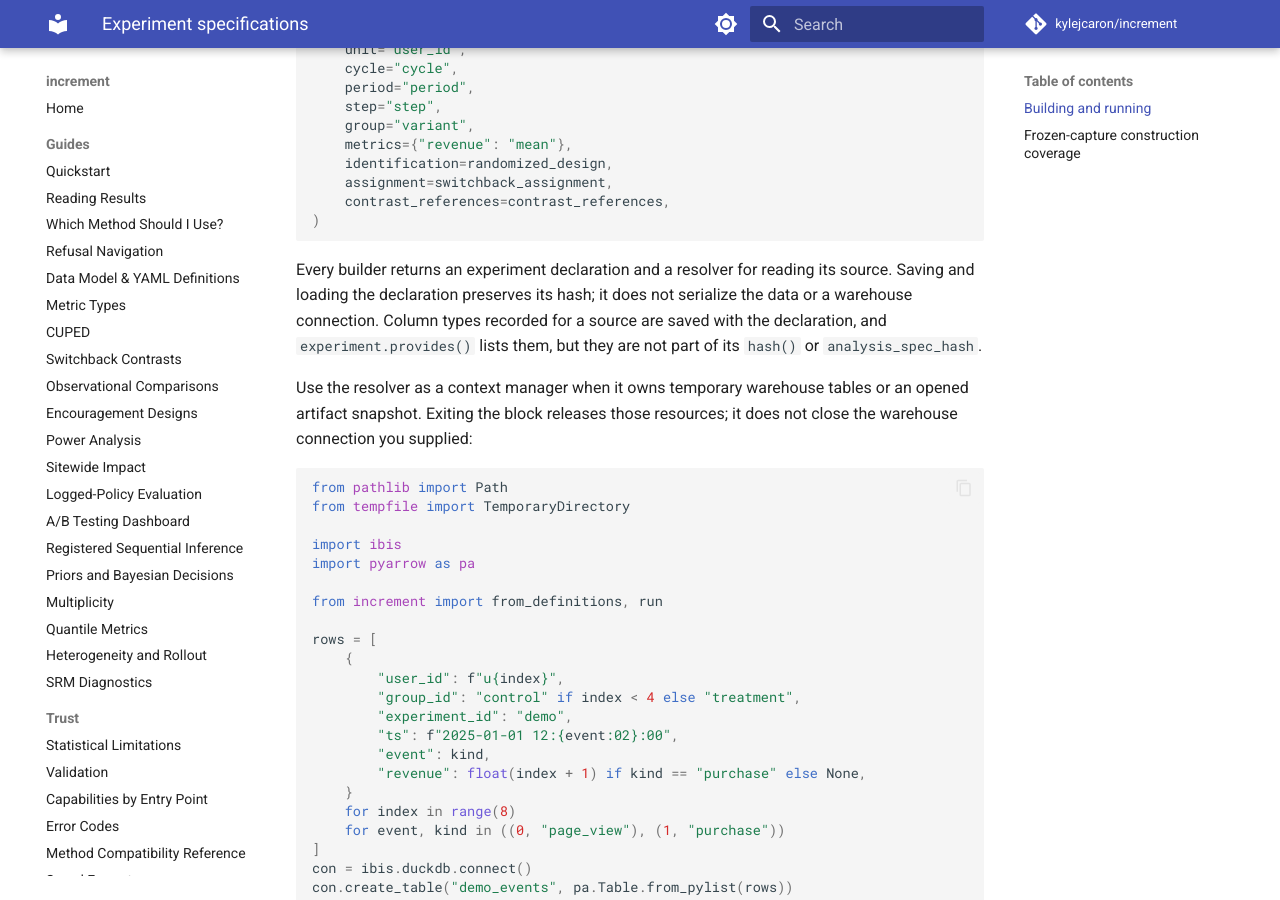
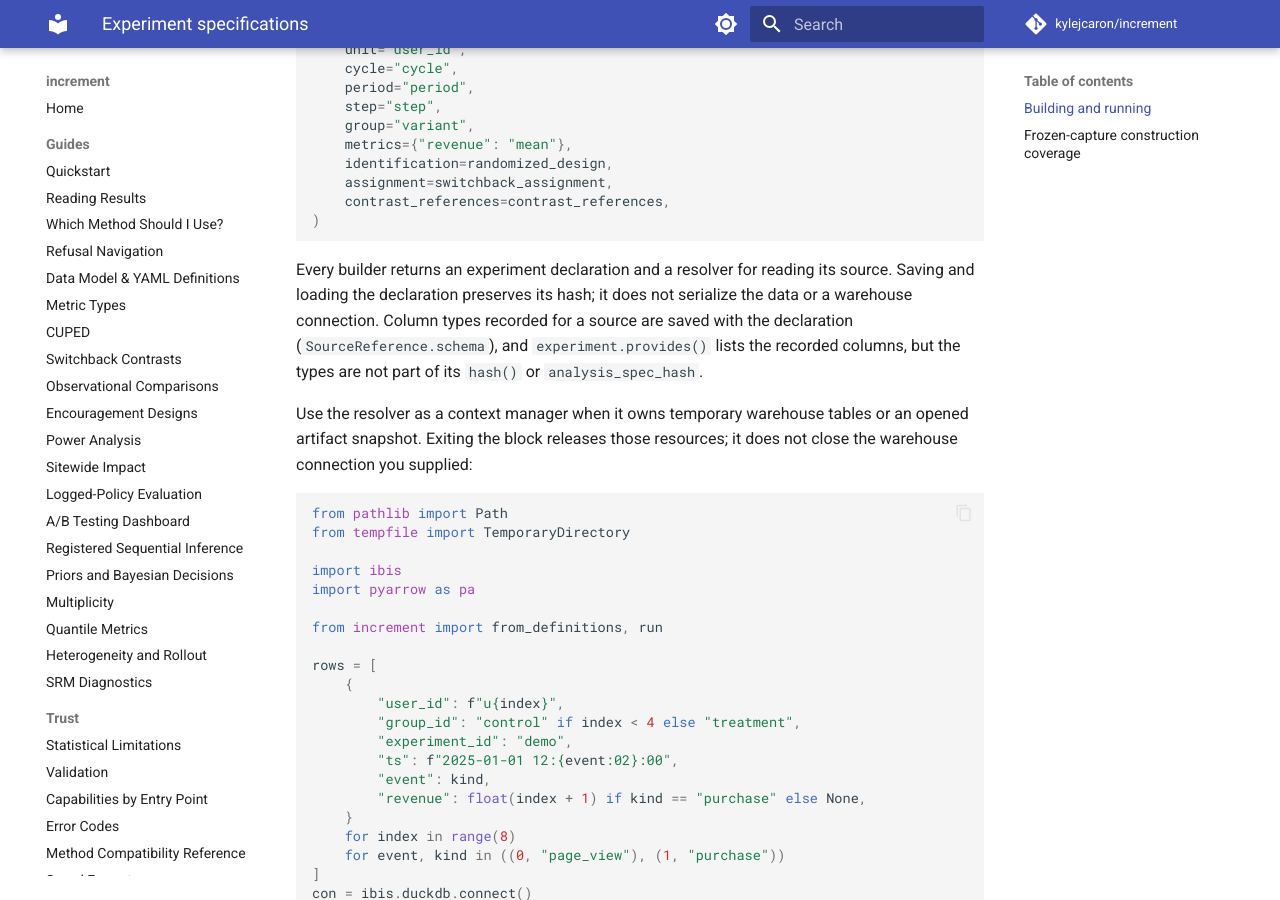
Before and after one commit to kylejcaron/increment, an MkDocs documentation site: the page built from docs/guides/experiment-specifications.md, in a window 1280 px wide and 900 px high, scrolled down 4455 px. Built offline with MkDocs 1.6.1 and Material for MkDocs 9.7.7, drawn with Linux system fonts in a browser that asks for light colours; comment, search, counter and statistics services are not loaded.

Commit message:
Say that provides() lists recorded columns, not their types

```diff
--- a/docs/guides/experiment-specifications.md
+++ b/docs/guides/experiment-specifications.md
@@ -223,8 +223,9 @@ switchback_experiment, switchback_resolver = from_switchback_frame(
 Every builder returns an experiment declaration and a resolver for reading its
 source. Saving and loading the declaration preserves
 its hash; it does not serialize the data or a warehouse connection. Column types
-recorded for a source are saved with the declaration, and `experiment.provides()`
-lists them, but they are not part of its `hash()` or `analysis_spec_hash`.
+recorded for a source are saved with the declaration (`SourceReference.schema`), and
+`experiment.provides()` lists the recorded columns, but the types are not part of its
+`hash()` or `analysis_spec_hash`.
 
 Use the resolver as a context manager when it owns temporary warehouse tables or
 an opened artifact snapshot. Exiting the block releases those resources; it
```
Also changed, not shown: docs/api.md (+1 -1 lines).
